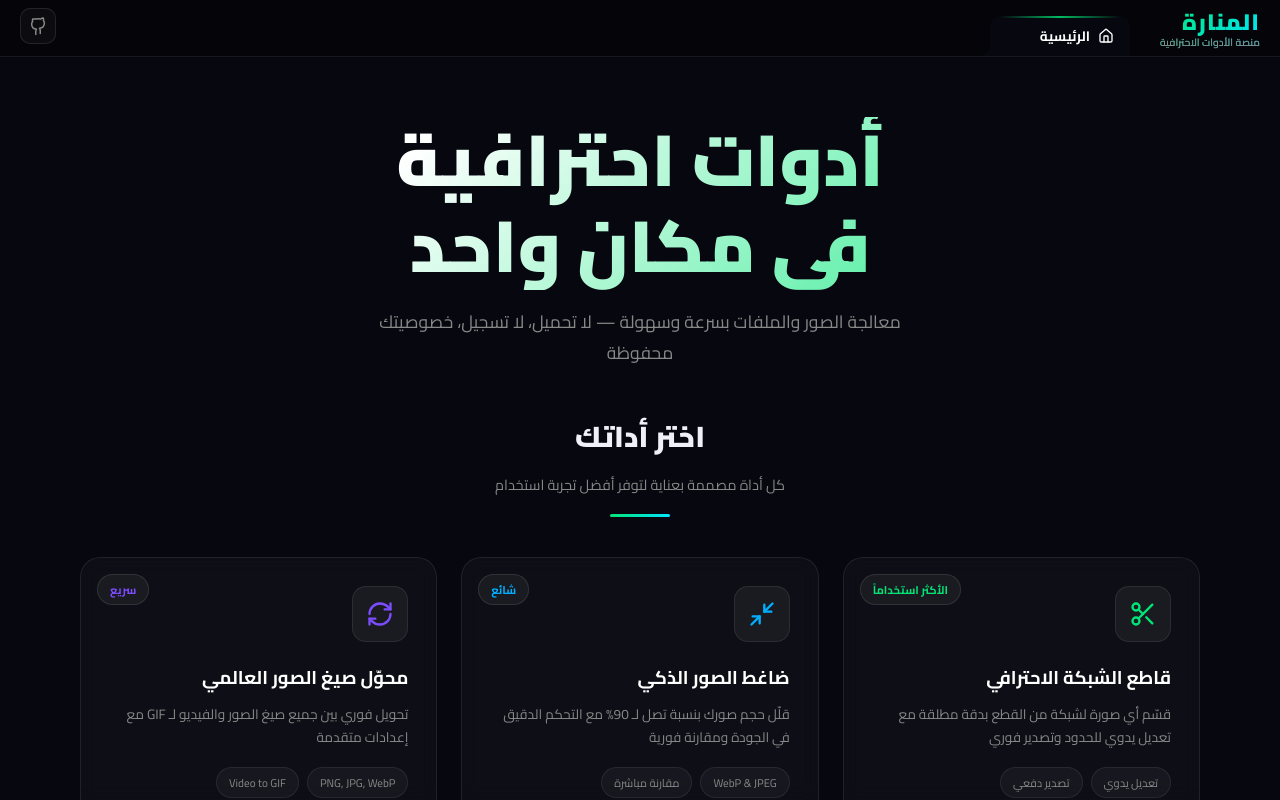
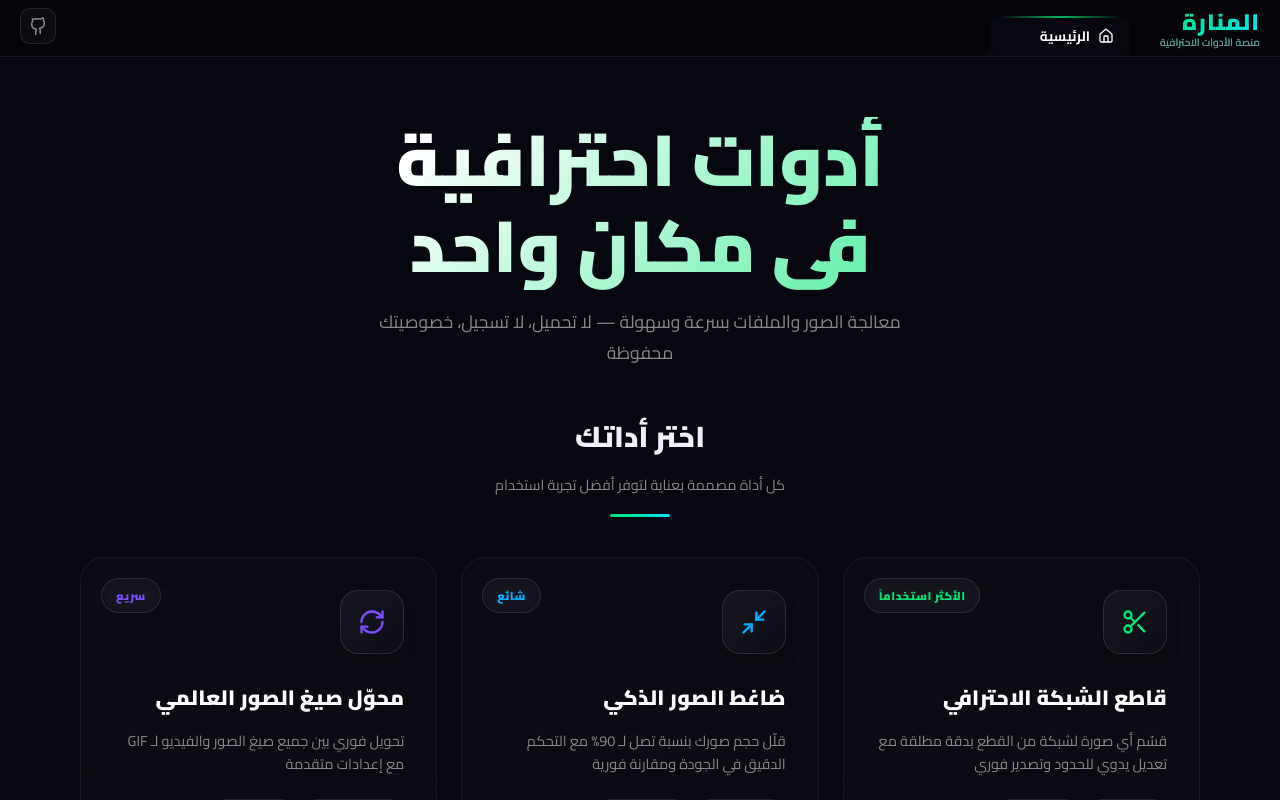
Before and after one commit to mohamedtaha2600/al-manara-image-pro, a React (Vite) app: page / in a window 1280 px wide. Built offline with nearby package versions, Linux system fonts and the light colour scheme.

Commit message:
UI: Add premium glassmorphic Spotlight mouse hover effect to Home tool cards

```diff
--- a/src/pages/Home.jsx
+++ b/src/pages/Home.jsx
@@ -27,6 +27,11 @@ export default function Home({ openTab }) {
             onClick={() => handleOpen({ id: 'grid-splitter', title: 'قاطع الشبكة', iconName: 'scissors' })}
             style={{'--tool-color': 'var(--c1)'}}
             className={styles.toolCard}
+            onMouseMove={(e) => {
+              const rect = e.currentTarget.getBoundingClientRect();
+              e.currentTarget.style.setProperty('--mouse-x', `${e.clientX - rect.left}px`);
+              e.currentTarget.style.setProperty('--mouse-y', `${e.clientY - rect.top}px`);
+            }}
           >
             <div className={styles.toolBadge}>الأكثر استخداماً</div>
             <div className={styles.toolIcon}><Scissors size={28} /></div>
@@ -43,6 +48,11 @@ export default function Home({ openTab }) {
             onClick={() => handleOpen({ id: 'image-compressor', title: 'ضاغط الصور', iconName: 'minimize' })}
             style={{'--tool-color': 'var(--c2)'}}
             className={styles.toolCard}
+            onMouseMove={(e) => {
+              const rect = e.currentTarget.getBoundingClientRect();
+              e.currentTarget.style.setProperty('--mouse-x', `${e.clientX - rect.left}px`);
+              e.currentTarget.style.setProperty('--mouse-y', `${e.clientY - rect.top}px`);
+            }}
           >
             <div className={styles.toolBadge}>شائع</div>
             <div className={styles.toolIcon}><Minimize2 size={28} /></div>
@@ -59,6 +69,11 @@ export default function Home({ openTab }) {
             onClick={() => handleOpen({ id: 'image-converter', title: 'محول الصور', iconName: 'refresh' })}
             style={{'--tool-color': 'var(--c3)'}}
             className={styles.toolCard}
+            onMouseMove={(e) => {
+              const rect = e.currentTarget.getBoundingClientRect();
+              e.currentTarget.style.setProperty('--mouse-x', `${e.clientX - rect.left}px`);
+              e.currentTarget.style.setProperty('--mouse-y', `${e.clientY - rect.top}px`);
+            }}
           >
             <div className={styles.toolBadge}>سريع</div>
             <div className={styles.toolIcon}><RefreshCw size={28} /></div>
@@ -73,6 +88,11 @@ export default function Home({ openTab }) {
             onClick={() => handleOpen({ id: 'image-resizer', title: 'مغير الأبعاد', iconName: 'maximize' })}
             style={{'--tool-color': 'var(--c4)'}}
             className={styles.toolCard}
+            onMouseMove={(e) => {
+              const rect = e.currentTarget.getBoundingClientRect();
+              e.currentTarget.style.setProperty('--mouse-x', `${e.clientX - rect.left}px`);
+              e.currentTarget.style.setProperty('--mouse-y', `${e.clientY - rect.top}px`);
+            }}
           >
             <div className={styles.toolIcon}><Maximize size={28} /></div>
             <div className={styles.toolName}>مغيّر الأبعاد والقص الاحترافي</div>
@@ -86,6 +106,11 @@ export default function Home({ openTab }) {
             onClick={() => handleOpen({ id: 'watermark-adder', title: 'علامة مائية', iconName: 'droplet' })}
             style={{'--tool-color': 'var(--c5)'}}
             className={styles.toolCard}
+            onMouseMove={(e) => {
+              const rect = e.currentTarget.getBoundingClientRect();
+              e.currentTarget.style.setProperty('--mouse-x', `${e.clientX - rect.left}px`);
+              e.currentTarget.style.setProperty('--mouse-y', `${e.clientY - rect.top}px`);
+            }}
           >
             <div className={styles.toolIcon}><Droplet size={28} /></div>
             <div className={styles.toolName}>إضافة علامة مائية</div>
@@ -113,15 +138,23 @@ export default function Home({ openTab }) {
   );
 }
 
-function ToolCard({ color, icon, name, desc, badge }) {
+function ToolCard({ color, icon, name, desc, badge, features }) {
+  const handleMouseMove = (e) => {
+    const rect = e.currentTarget.getBoundingClientRect();
+    const x = e.clientX - rect.left;
+    const y = e.clientY - rect.top;
+    e.currentTarget.style.setProperty('--mouse-x', `${x}px`);
+    e.currentTarget.style.setProperty('--mouse-y', `${y}px`);
+  };
+
   return (
-    <div style={{'--tool-color': color}} className={styles.toolCard}>
+    <div style={{'--tool-color': color}} className={styles.toolCard} onMouseMove={handleMouseMove}>
       {badge && <div className={styles.toolBadge}>{badge}</div>}
       <div className={styles.toolIcon}>{icon}</div>
       <div className={styles.toolName}>{name}</div>
       <div className={styles.toolDesc}>{desc}</div>
       <div className={styles.toolFeatures}>
-        <span className={styles.featureTag}>قريباً</span>
+        {features ? features.map(f => <span key={f} className={styles.featureTag}>{f}</span>) : <span className={styles.featureTag}>قريباً</span>}
       </div>
     </div>
   );
--- a/src/pages/Home.module.css
+++ b/src/pages/Home.module.css
@@ -67,16 +67,18 @@
 
 .toolCard {
   position: relative;
-  background: var(--surface);
-  border: 1px solid var(--border);
-  border-radius: 20px;
-  padding: 28px;
+  background: rgba(255, 255, 255, 0.02);
+  border: 1px solid rgba(255, 255, 255, 0.05);
+  border-radius: 24px;
+  padding: 32px;
   cursor: pointer;
   color: inherit;
-  display: block;
-  transition: all 0.35s cubic-bezier(0.23, 1, 0.32, 1);
+  display: flex;
+  flex-direction: column;
+  transition: all 0.4s cubic-bezier(0.23, 1, 0.32, 1);
   overflow: hidden;
-  backdrop-filter: blur(10px);
+  backdrop-filter: blur(20px);
+  -webkit-backdrop-filter: blur(20px);
   text-align: right;
 }
 
@@ -84,65 +86,80 @@
   content: '';
   position: absolute;
   inset: 0;
-  border-radius: 20px;
-  background: linear-gradient(135deg, var(--tool-color), transparent);
+  border-radius: 24px;
+  background: radial-gradient(800px circle at var(--mouse-x, 50%) var(--mouse-y, -50%), var(--tool-color), transparent 40%);
   opacity: 0;
-  transition: opacity 0.35s;
+  transition: opacity 0.4s;
+  z-index: 0;
+  pointer-events: none;
+}
+
+.toolCard > * {
+  position: relative;
+  z-index: 1;
 }
 
 .toolCard:hover {
-  transform: translateY(-8px);
-  border-color: var(--tool-color);
-  box-shadow: 0 20px 60px -10px rgba(0, 230, 118, 0.2);
+  transform: translateY(-5px);
+  border-color: rgba(255, 255, 255, 0.15);
+  box-shadow: 0 20px 40px rgba(0, 0, 0, 0.4);
 }
 
 .toolCard:hover::before {
-  opacity: 0.06;
+  opacity: 0.15;
 }
 
 .toolIcon {
-  width: 56px;
-  height: 56px;
-  border-radius: 14px;
+  width: 64px;
+  height: 64px;
+  border-radius: 18px;
   display: flex;
   align-items: center;
   justify-content: center;
-  margin-bottom: 18px;
-  background: rgba(255,255,255,0.05);
-  border: 1px solid rgba(255,255,255,0.08);
-  transition: transform 0.3s;
+  margin-bottom: 24px;
+  background: linear-gradient(135deg, rgba(255,255,255,0.05), rgba(255,255,255,0.01));
+  border: 1px solid rgba(255,255,255,0.1);
+  transition: all 0.4s cubic-bezier(0.34, 1.56, 0.64, 1);
   color: var(--tool-color);
+  box-shadow: 0 8px 16px rgba(0,0,0,0.2);
 }
 
 .toolCard:hover .toolIcon {
-  transform: scale(1.1) rotate(-5deg);
+  transform: scale(1.15) translateY(-5px);
+  background: rgba(255,255,255,0.1);
+  border-color: var(--tool-color);
+  box-shadow: 0 15px 25px rgba(0,0,0,0.3);
 }
 
 .toolBadge {
   position: absolute;
-  top: 16px;
-  left: 16px;
-  padding: 4px 12px;
+  top: 20px;
+  left: 20px;
+  padding: 6px 14px;
   border-radius: 20px;
   font-size: 0.7rem;
-  font-weight: 700;
-  background: rgba(255,255,255,0.05);
+  font-weight: 800;
+  background: rgba(255,255,255,0.03);
   border: 1px solid rgba(255,255,255,0.1);
   color: var(--tool-color);
+  letter-spacing: 0.5px;
+  backdrop-filter: blur(10px);
 }
 
 .toolName {
-  font-size: 1.15rem;
-  font-weight: 700;
-  margin-bottom: 8px;
+  font-size: 1.3rem;
+  font-weight: 800;
+  margin-bottom: 12px;
   color: #fff;
+  letter-spacing: 0.2px;
 }
 
 .toolDesc {
-  font-size: 0.85rem;
+  font-size: 0.9rem;
   color: var(--text-dim);
-  line-height: 1.7;
-  margin-bottom: 18px;
+  line-height: 1.6;
+  margin-bottom: 24px;
+  flex-grow: 1;
 }
 
 .toolFeatures {
```
